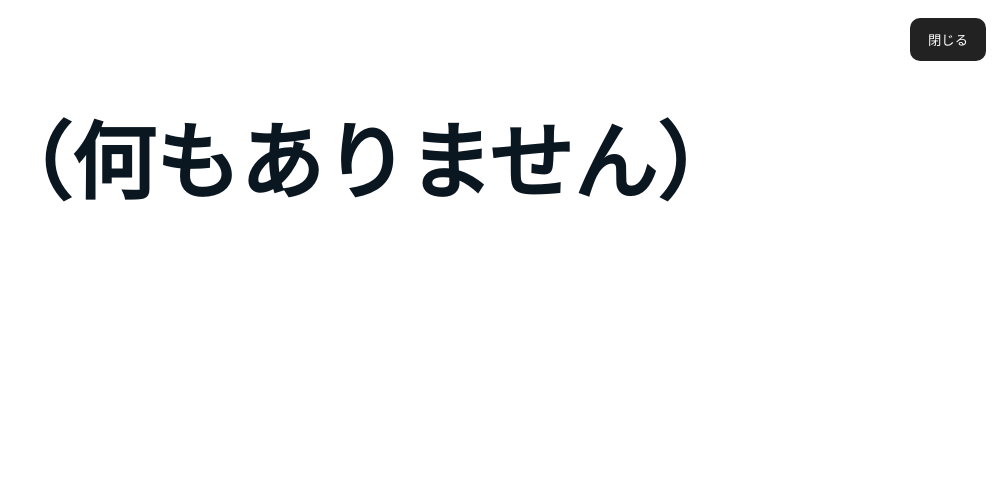
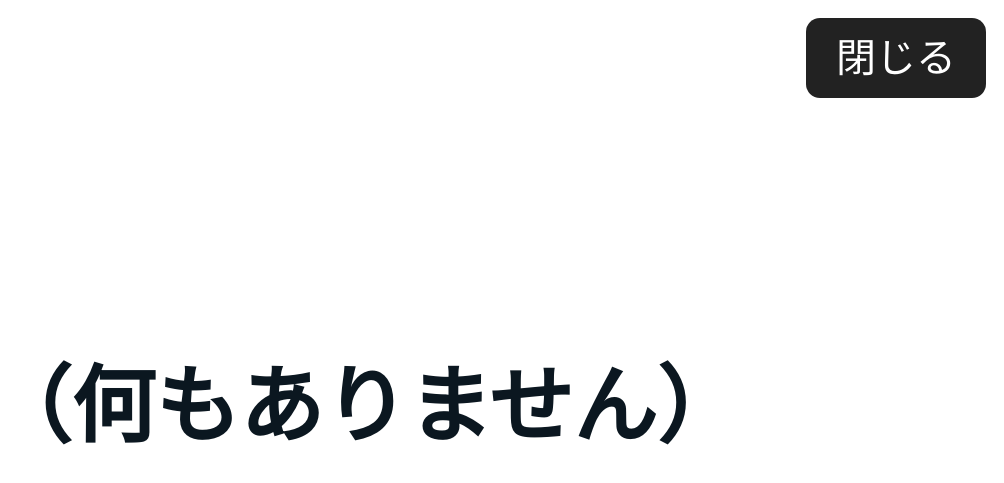
Before and after one commit to letasuu/appreciate-duolingo, a plain HTML site: page index.html in a window 1280 px wide. Both pictures are taken after a click on the button "保存". Shown: the whole page, without its empty margins (276-1280 px from the left). Drawn offline with Linux system fonts and the light colour scheme; a web font is replaced by a local one.

Commit message:
final commit

```diff
--- a/index.html
+++ b/index.html
@@ -22,6 +22,8 @@
 
   <!-- 下部のボタンエリア: 横並びの2カラムと、最下部の全幅保存ボタン -->
   <div class="bottom-area">
+    <button id="clearButton" aria-label="クリア">クリア</button>
+
     <div class="button-area">
       <div class="button-column" id="col-attention">
         <div class="bar-label">主語</div>
--- a/script.js
+++ b/script.js
@@ -155,6 +155,14 @@ document.addEventListener('DOMContentLoaded', () => {
 		});
 	}
 
+	const clearBtn = document.getElementById('clearButton');
+	if (clearBtn) {
+		clearBtn.addEventListener('click', () => {
+			const movedButtons = Array.from(document.querySelectorAll('.line .slot button'));
+			movedButtons.forEach(btn => btn.click());
+		});
+	}
+
 	function showPreview(items){
 		let overlay = document.getElementById('previewOverlay');
 		if (!overlay){
--- a/style.css
+++ b/style.css
@@ -87,6 +87,9 @@ html,body{height:100%;margin:0;font-family:system-ui,-apple-system,Segoe UI,Robo
 /* save button: full width rectangle at the very bottom, 1 unit high */
 #saveButton{height:calc(var(--unit) * 0.6);max-width:100%;margin:1em;border:2px solid #cc8700;background:#ffa900;color:#f5f5f5;font-weight:600;font-size:calc(28px * var(--ui-scale));display:flex;align-items:center;justify-content:center;box-shadow:0 calc(7.04% * var(--unit)) 0 #cc8700;border-radius:calc(10px * var(--ui-scale));cursor:pointer;transition:all 100ms;position:relative;top:0}
 #saveButton:active{top:calc(7.04% * var(--unit));box-shadow:none}
+#clearButton{max-width:100%;margin:0 1em 0.6em;border:2px dashed rgba(11,23,32,0.12);background:#fff;color:var(--text);font-weight:600;font-size:calc(24px * var(--ui-scale));display:flex;align-items:center;justify-content:center;border-radius:calc(10px * var(--ui-scale));cursor:pointer;transition:transform 100ms, box-shadow 100ms, background 120ms;position:relative;top:0;padding:calc(14px * var(--ui-scale));box-shadow:0 6px 0 rgba(11,23,32,0.08)}
+#clearButton:hover{background:#f7f9f7}
+#clearButton:active{top:6px;box-shadow:none}
 .button-bar button:active{transform:translateY(1px)}
 
 /* home-slot reserves original button space in the button-bar */
@@ -109,10 +112,10 @@ html,body{height:100%;margin:0;font-family:system-ui,-apple-system,Segoe UI,Robo
 /* preview overlay shown when save button is pressed */
 .preview-overlay{position:fixed;inset:0;background:#fff;display:flex;align-items:stretch;justify-content:center;z-index:1200}
 /* full-screen preview box occupies entire viewport */
-.preview-box{position:relative;background:#fff;padding:32px;border-radius:0;width:100%;height:100%;box-shadow:none;display:flex;flex-direction:column;align-items:center;overflow:auto}
-.preview-content{display:flex;flex-direction:column;align-items:center;gap:22px;padding:16px;margin-top:48px}
+.preview-box{position:relative;background:#fff;padding:32px;border-radius:0;width:100%;height:100%;box-shadow:none;display:flex;flex-direction:column;align-items:center;justify-content:center;overflow:auto}
+.preview-content{display:flex;flex-direction:column;align-items:center;justify-content:center;gap:22px;padding:16px;margin-top:0;flex:1}
 .preview-item{font-size:calc(84px * var(--ui-scale));font-weight:800;color:var(--text);text-align:center;word-break:break-word}
-.preview-close{position:absolute;top:18px;right:18px;background:#222;color:#fff;border:none;padding:12px 18px;border-radius:10px;cursor:pointer}
+.preview-close{position:absolute;top:18px;right:18px;background:#222;color:#fff;border:none;padding:18px 28px;border-radius:14px;cursor:pointer;font-size:calc(40px * var(--ui-scale));line-height:1.1;min-width:calc(180px * var(--ui-scale))}
 
 /* title styling to reflect figma */
 #title{font-size:calc(64px * var(--ui-scale));margin:0;color:#00B3F6;letter-spacing:0.02em}
```
